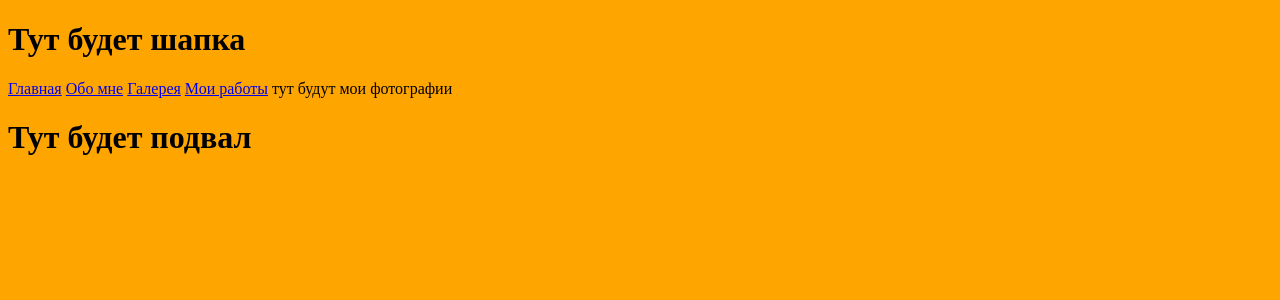
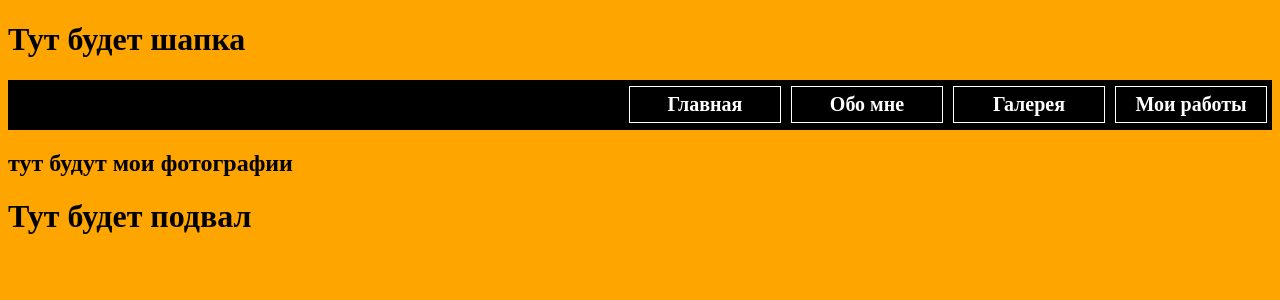
Before and after one commit to Neekos/NewDjango, a Django app: page /photo in a window 1280 px wide. Shown: the top 300 px of the page. Run offline with Django 3.2, Linux system fonts and the light colour scheme.

Commit message:
Стилизация
немного стилизации

```diff
--- a/myspace/mysite/blog/static/blog/css/style.css
+++ b/myspace/mysite/blog/static/blog/css/style.css
@@ -1,3 +1,31 @@
 body{
 	background-color: orange;
 }
+
+.menu{
+	display: flex;
+	flex-direction: row;
+	flex-wrap: wrap;
+	justify-content: flex-end;
+	align-items: center;
+	width: 100%;
+	background-color: black;
+	height: 50px;
+}
+.a{
+	margin:5px;
+	width: 150px;
+	height: 35px;
+	border:1px solid white;
+	text-align: center;
+	line-height: 35px;
+	color: white;
+	font-weight: 700;
+	font-size: 20px;
+	text-decoration: none;
+}
+
+.a:hover{
+	background-color: white;
+	color: black;
+}
--- a/myspace/mysite/blog/templates/blog/index.html
+++ b/myspace/mysite/blog/templates/blog/index.html
@@ -10,10 +10,12 @@
 <h1>Тут будет шапка</h1>
 {% endblock %}
 {% block menu %}
-	<a href="/">Главная</a>
-	<a href="/about">Обо мне</a>
-	<a href="/photo">Галерея</a>
-	<a href="/work">Мои работы</a>
+<div class="menu">
+	<a href="/" class="a">Главная</a>
+	<a href="/about" class="a">Обо мне</a>
+	<a href="/photo" class="a">Галерея</a>
+	<a href="/work" class="a">Мои работы</a>
+</div>
 {% endblock%}
 
 {% block content%}
--- a/myspace/mysite/blog/templates/blog/photo.html
+++ b/myspace/mysite/blog/templates/blog/photo.html
@@ -1,5 +1,5 @@
 {% extends 'blog/index.html' %}
 
 {% block content %}
-	тут будут мои фотографии
+	<h2>тут будут мои фотографии</h2>
 {% endblock%}
```
